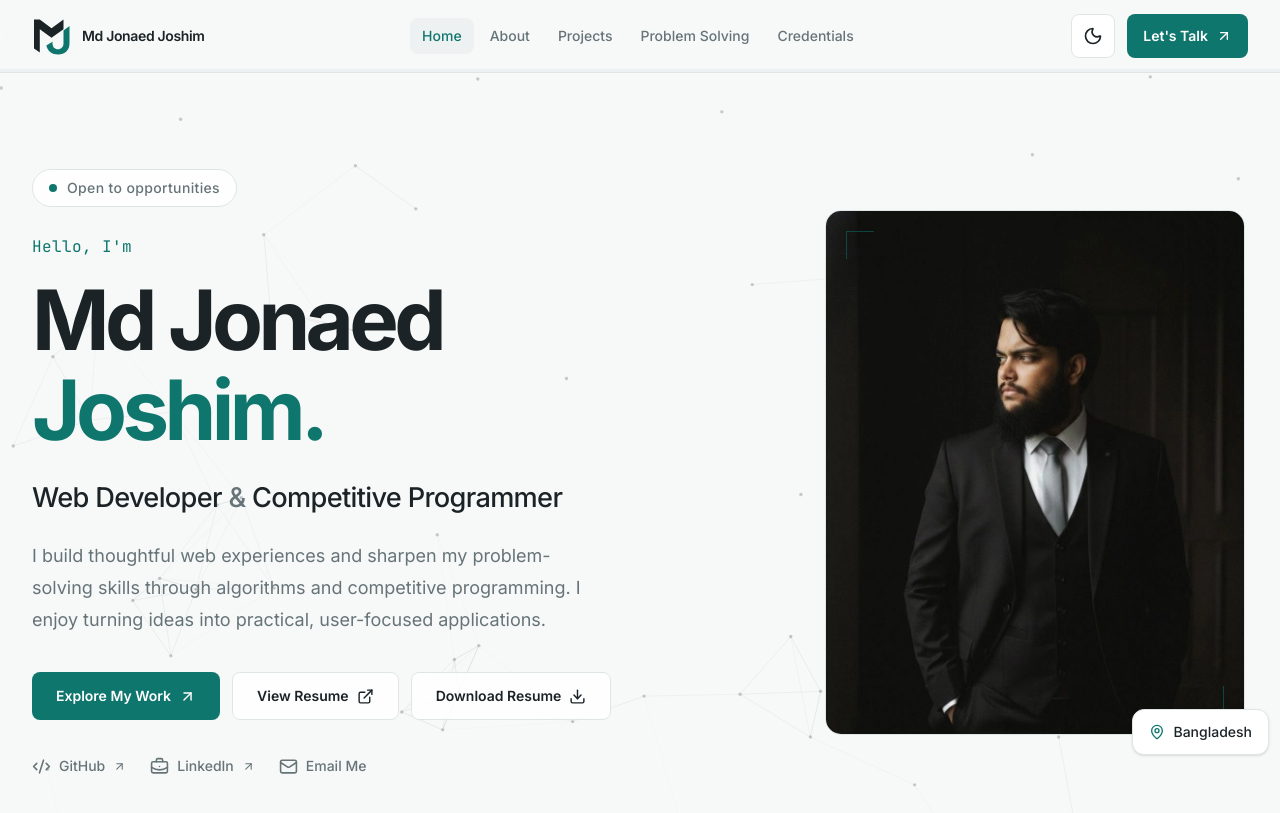
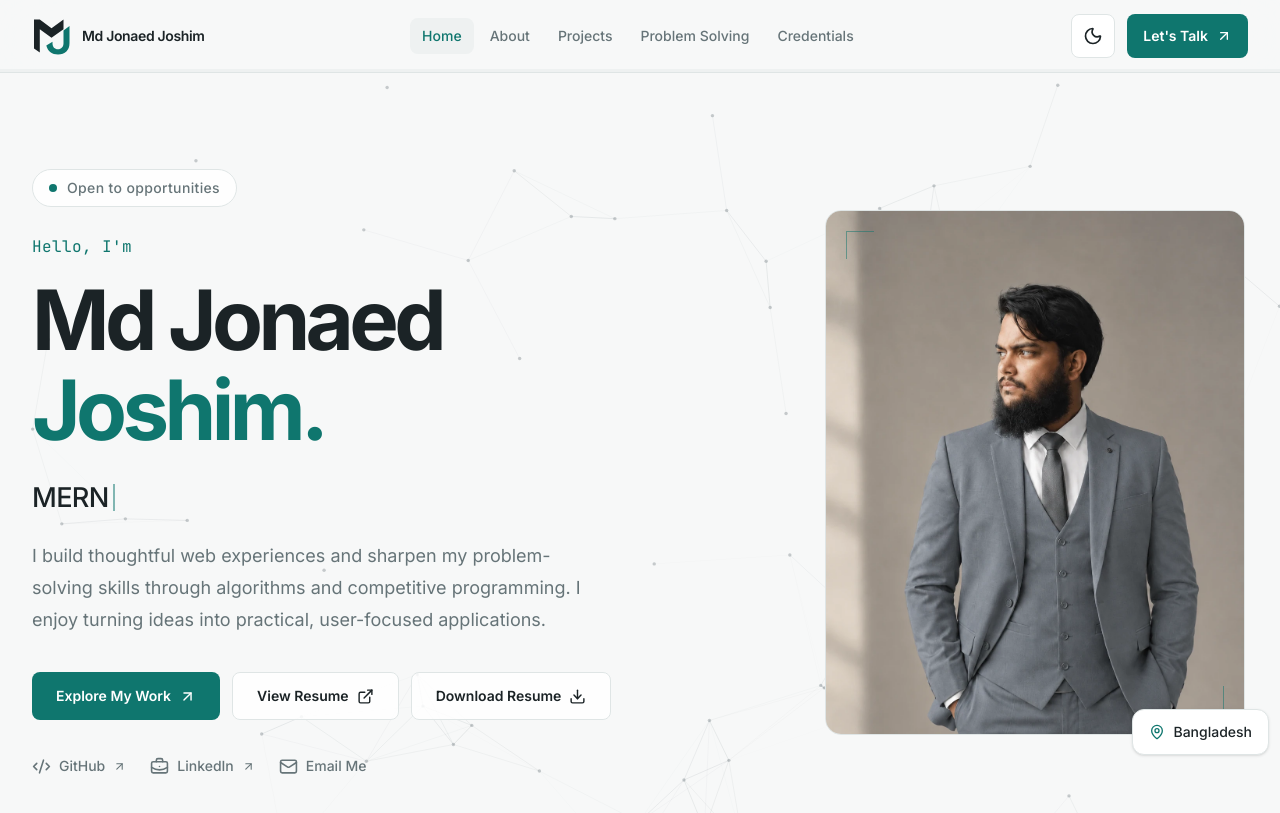
Before and after one commit to jonaedjoshim/Portfolio, a Next.js app: page / in a window 1280 px wide. Shown: the top 813 px of the page. Built offline with nearby package versions, Linux system fonts and the light colour scheme.

Commit message:
feat: add animated roles and theme-aware hero portraits

```diff
--- a/src/components/hero/hero-section.tsx
+++ b/src/components/hero/hero-section.tsx
@@ -1,8 +1,6 @@
-import Image from "next/image";
 import Link from "next/link";
 
 import {
-  ArrowDown,
   ArrowUpRight,
   Download,
   ExternalLink,
@@ -13,6 +11,8 @@ import {
 } from "lucide-react";
 
 import InteractiveBackground from "./interactive-background";
+import TypingRole from "./typing-role";
+import ThemePortrait from "./theme-portrait";
 
 const resumeUrl = "/resume/md-jonaed-joshim-resume.pdf";
 
@@ -67,9 +67,9 @@ export default function HeroSection() {
               <span className="text-accent">Joshim.</span>
             </h1>
 
-            <h2 className="mt-5 max-w-2xl text-lg leading-snug font-medium tracking-tight text-foreground sm:text-2xl md:mt-4 md:text-xl lg:mt-6 lg:text-[1.7rem]">
-              Web Developer <span className="text-muted">&amp;</span>{" "}
-              Competitive Programmer
+            {/* DYNAMIC ROLE */}
+            <h2 className="mt-5 min-h-8 max-w-2xl text-lg leading-snug font-medium tracking-tight text-foreground sm:text-2xl md:mt-4 md:text-xl lg:mt-6 lg:text-[1.7rem]">
+              <TypingRole />
             </h2>
 
             <p className="mt-5 max-w-xl text-sm leading-7 text-muted sm:text-base sm:leading-8 md:mt-4 md:text-sm md:leading-6 lg:mt-6 lg:text-lg lg:leading-8">
@@ -142,14 +142,7 @@ export default function HeroSection() {
           {/* PROFILE VISUAL */}
           <div className="relative mx-auto w-full max-w-75 sm:max-w-85 md:max-w-full lg:max-w-105">
             <div className="relative aspect-4/5 overflow-hidden rounded-2xl border border-border bg-surface-secondary">
-              <Image
-                src="/images/profile.webp"
-                alt="Professional portrait of Md Jonaed Joshim"
-                fill
-                priority
-                sizes="(max-width: 639px) 300px, (max-width: 767px) 340px, (max-width: 1023px) 38vw, 420px"
-                className="object-cover object-center"
-              />
+              <ThemePortrait />
 
               {/* CORNER DETAILS */}
               <span className="pointer-events-none absolute top-5 left-5 h-7 w-7 border-t border-l border-accent/50" />
@@ -179,12 +172,6 @@ export default function HeroSection() {
           <span className="font-mono text-[10px] tracking-[0.2em] uppercase">
             Scroll to explore
           </span>
-
-          <ArrowDown
-            size={18}
-            className="animate-bounce motion-reduce:animate-none"
-            aria-hidden="true"
-          />
         </a>
       </div>
     </section>
--- /dev/null
+++ b/src/components/hero/theme-portrait.tsx
@@ -0,0 +1,26 @@
+import Image from "next/image";
+
+export default function ThemePortrait() {
+  return (
+    <div className="relative h-full w-full">
+      {/* LIGHT THEME PORTRAIT */}
+      <Image
+        src="/images/profile-light.webp"
+        alt="Professional portrait of Md Jonaed Joshim"
+        fill
+        priority
+        sizes="(max-width: 639px) 300px, (max-width: 767px) 340px, (max-width: 1023px) 38vw, 420px"
+        className="object-cover object-center opacity-100 transition-opacity duration-500 dark:opacity-0"
+      />
+
+      {/* DARK THEME PORTRAIT */}
+      <Image
+        src="/images/profile-dark.webp"
+        alt=""
+        fill
+        sizes="(max-width: 639px) 300px, (max-width: 767px) 340px, (max-width: 1023px) 38vw, 420px"
+        className="object-cover object-center opacity-0 transition-opacity duration-500 dark:opacity-100"
+      />
+    </div>
+  );
+}
--- /dev/null
+++ b/src/components/hero/typing-role.tsx
@@ -0,0 +1,52 @@
+"use client";
+
+import { useEffect, useState } from "react";
+
+const roles = [
+  "Web Developer",
+  "MERN Stack Developer",
+  "Problem Solver",
+  "Competitive Programmer",
+];
+
+export default function TypingRole() {
+  const [roleIndex, setRoleIndex] = useState(0);
+  const [characterCount, setCharacterCount] = useState(roles[0].length);
+  const [isDeleting, setIsDeleting] = useState(false);
+
+  const currentRole = roles[roleIndex];
+  const displayedRole = currentRole.slice(0, characterCount);
+
+  useEffect(() => {
+    let timeout: ReturnType<typeof setTimeout>;
+
+    if (!isDeleting && characterCount === currentRole.length) {
+      timeout = setTimeout(() => setIsDeleting(true), 1800);
+    } else if (isDeleting && characterCount === 0) {
+      timeout = setTimeout(() => {
+        setRoleIndex((previous) => (previous + 1) % roles.length);
+        setIsDeleting(false);
+      }, 350);
+    } else {
+      timeout = setTimeout(
+        () => {
+          setCharacterCount((previous) => previous + (isDeleting ? -1 : 1));
+        },
+        isDeleting ? 45 : 85,
+      );
+    }
+
+    return () => clearTimeout(timeout);
+  }, [characterCount, currentRole, isDeleting]);
+
+  return (
+    <span className="inline-flex items-center" aria-label={currentRole}>
+      <span>{displayedRole}</span>
+
+      <span
+        aria-hidden="true"
+        className="ml-1 inline-block h-[1em] w-0.5 animate-pulse bg-accent motion-reduce:animate-none"
+      />
+    </span>
+  );
+}
```
Also changed, not shown: public/images/profile-dark.webp (renamed from public/images/profile.webp), public/images/profile-light.webp (added).
